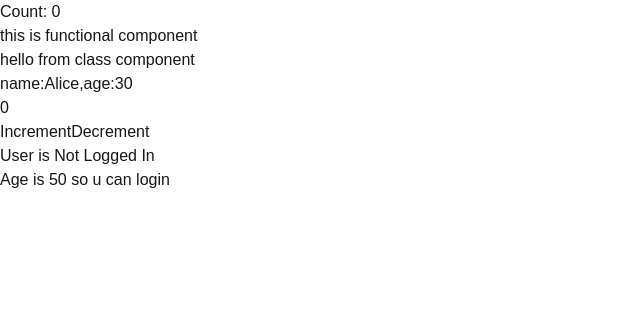
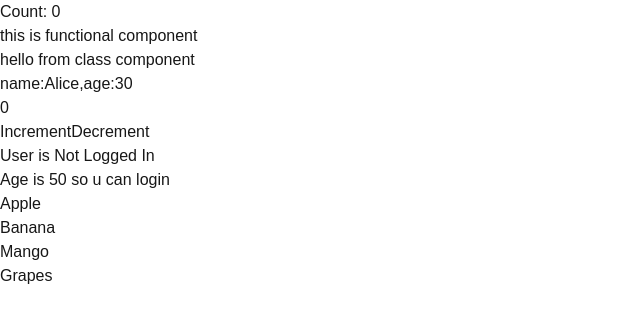
Before and after one commit to jui1234/pp, a Next.js app: page / in a window 1280 px wide. Shown: the top 322 px of the page, without its empty margins (0-640 px from the left). Built offline with nearby package versions, Linux system fonts and the light colour scheme.

Commit message:
listing compeoent

```diff
--- /dev/null
+++ b/app/ListExample/Page.tsx
@@ -0,0 +1,17 @@
+import FruitsList from './list'
+const ListComponent =() =>{
+
+    return (
+        <>
+       {
+        FruitsList.map((fruits,index)=>{
+            return(
+                <h1 key={index}>{fruits}</h1>
+            )
+        })
+       }
+        </>
+    )
+}
+
+export default ListComponent;
--- /dev/null
+++ b/app/ListExample/list.ts
@@ -0,0 +1,3 @@
+const FruitsList=["Apple","Banana","Mango","Grapes"];
+
+export default FruitsList;
--- a/app/page.tsx
+++ b/app/page.tsx
@@ -6,6 +6,7 @@ import ParentComponent from "./PropsAndState/ParentComponent/page";
 import StateComponent from "./StateComponent/page";
 import ConditionRendering from "./ConditionRendering/page";
 import Age from "./ConditionRendering/Age/page";
+import ListExample from "./ListExample/Page";
 
 
 export default function Home() {
@@ -17,6 +18,7 @@ export default function Home() {
       <StateComponent />
       <ConditionRendering/>
       <Age age={50} />
+      <ListExample />
     </div>
   );
 }
```
